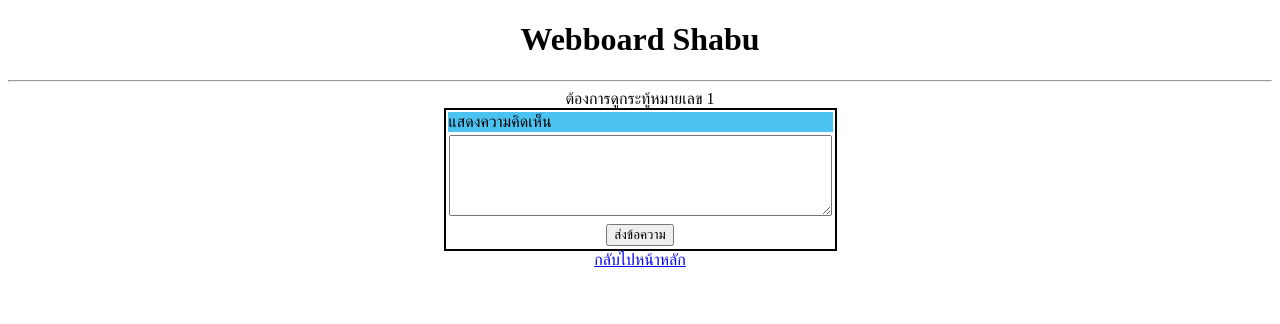
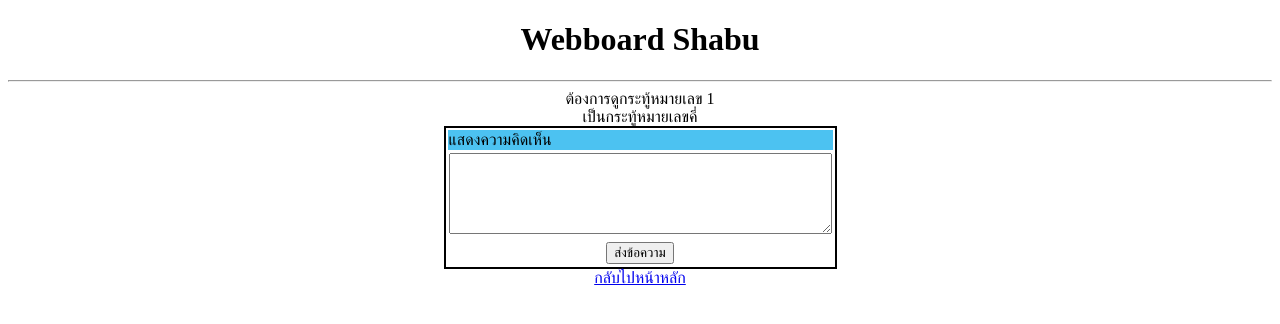
Before and after one commit to MaiRuMaiChii/Webboard_Wachi, a PHP site: page /post.php?id=1 in a window 1280 px wide. Shown: the top 324 px of the page. Run offline with PHP 8.4, Linux system fonts and the light colour scheme.

Commit message:
Update post.php

```diff
--- a/post.php
+++ b/post.php
@@ -12,6 +12,13 @@
     <?php
     echo "ต้องการดูกระทู้หมายเลข $_GET[id]";
     ?>
+    <?php
+        $id = $_GET['id'];
+        if (($id % 2) == 0)
+            echo "<BR>เป็นกระทู้หมายเลขคู่ ";
+        else
+            echo "<BR>เป็นกระทู้หมายเลขคี่";
+    ?>
     </div>
 
    <table style="border: 2px solid black; width: 25%;" align="center">
```
